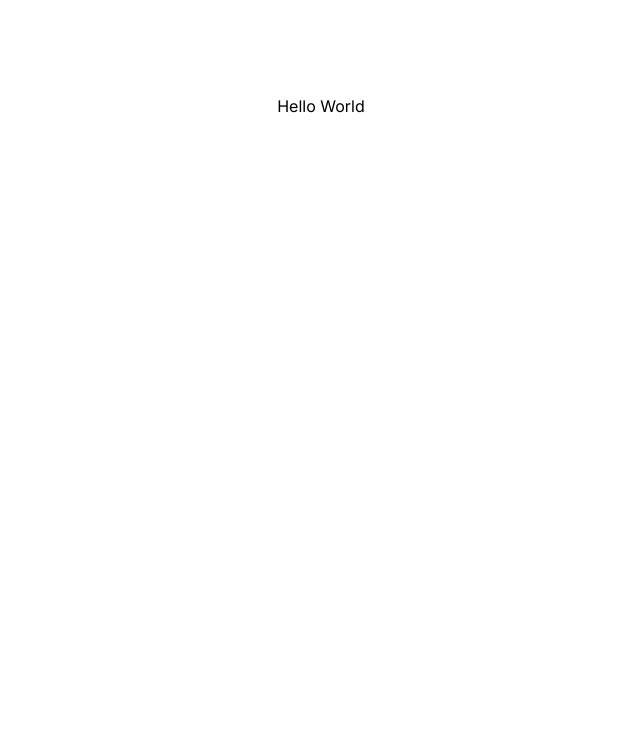
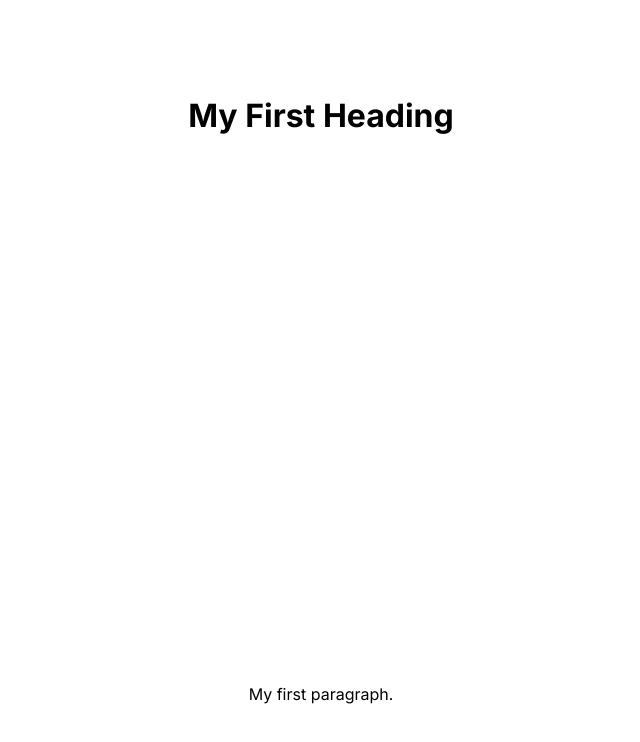
Before and after one commit to paruyrh/test-web-app, a Next.js app: page / in a window 1280 px wide. Shown: the top 742 px of the page, without its empty margins (319-959 px from the left). Built offline with nearby package versions, Linux system fonts and the light colour scheme.

Commit message:
Add title

```diff
--- a/src/app/page.js
+++ b/src/app/page.js
@@ -4,7 +4,9 @@ import styles from "./page.module.css";
 export default function Home() {
   return (
     <main className={styles.main}>
-      Hello World
+
+<h1>My First Heading</h1>
+<p>My first paragraph.</p>
     </main>
   );
 }
```
